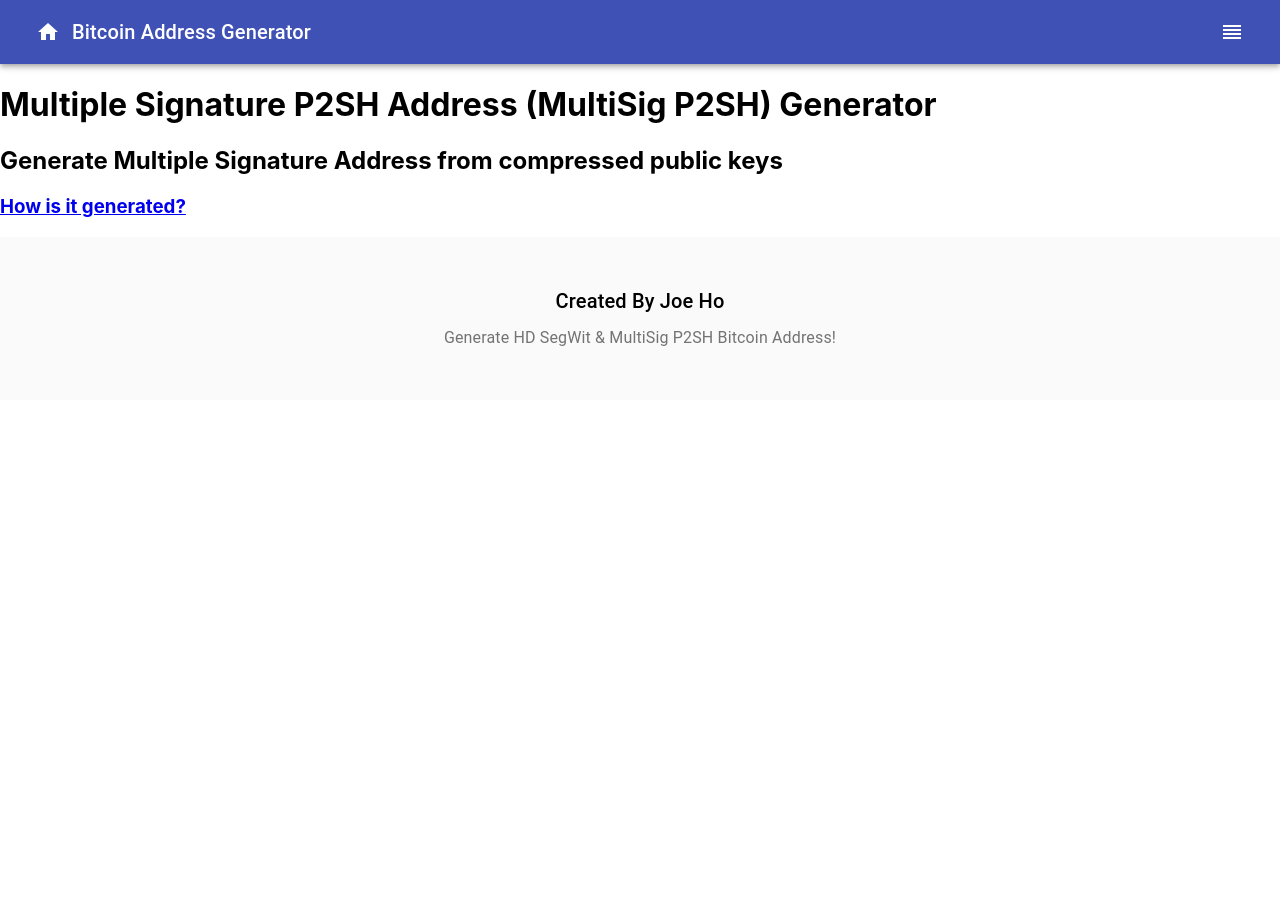
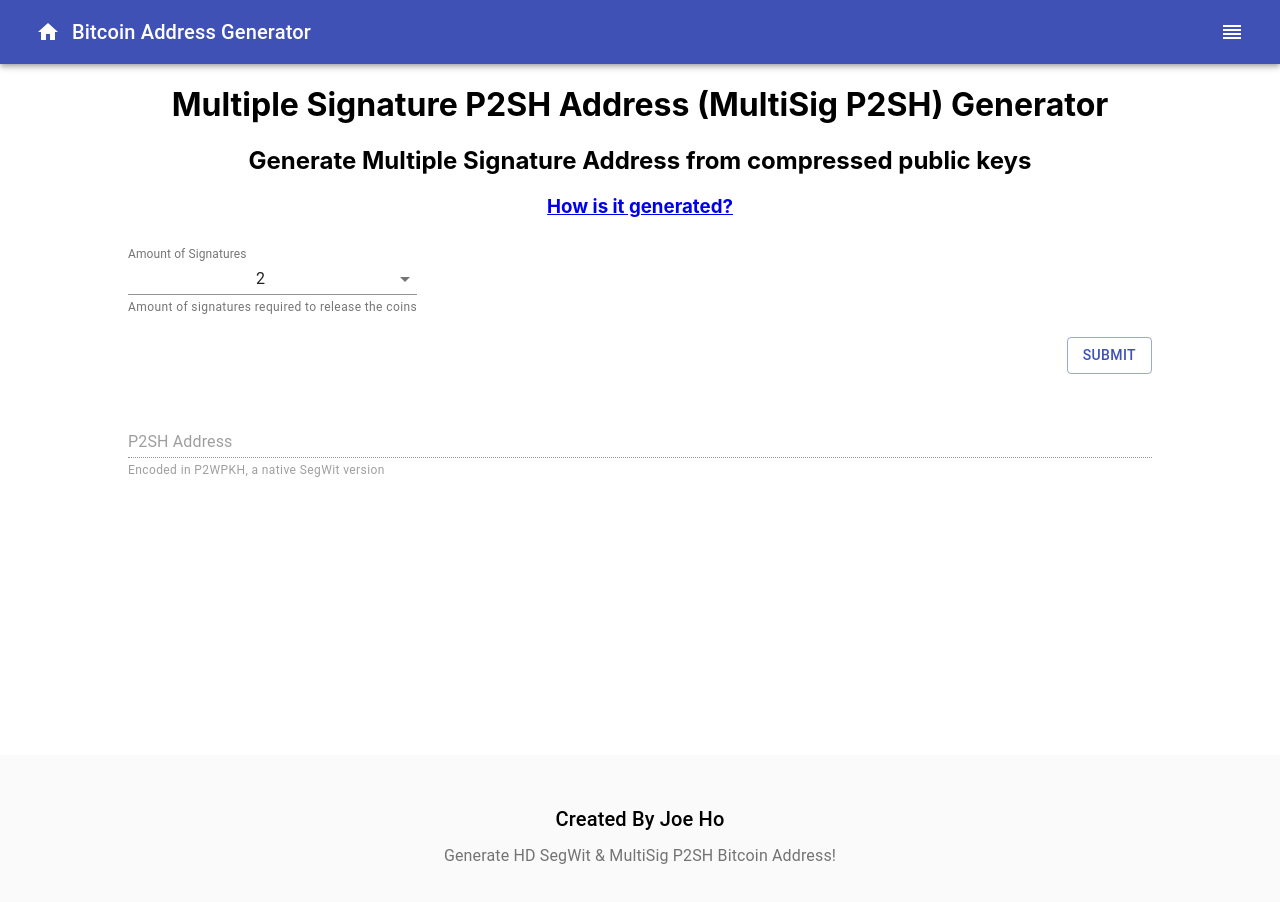
Before and after one commit to JoeHO888/bitcoin-address-generator, a React (Create React App) app: page /multisig-generator in a window 1280 px wide. Shown: the top 902 px of the page. Before the commit the page ends 800 px from the top, so only its background shows below. Built offline with nearby package versions, Linux system fonts and the light colour scheme.

Commit message:
Add controls to MultiSigGenerator

```diff
--- a/src/components/MultiSigGenerator/index.tsx
+++ b/src/components/MultiSigGenerator/index.tsx
@@ -1,10 +1,30 @@
-import React from 'react';
+import React, { useState } from 'react';
+import TextField from '@material-ui/core/TextField';
+import MenuItem from '@material-ui/core/MenuItem';
+import Button from '@material-ui/core/Button';
+import Grid from '@material-ui/core/Grid';
+
 import { routes } from "../../routes";
 
+const signatureNumberOptions = Array.from(Array(21).keys()).slice(1);
+const initialPublicKeyElement = { "valid": true, "value": "" };
+
 const MultiSigGenerator: React.FC = () => {
+    const [address, setAddress] = useState("");
+    const [publicKeyObjArray, setPublicKeyObjArray] = useState([initialPublicKeyElement]);
+    const [signatureNumber, setSignatureNumber] = useState("2");
+
+    const handleChange = (event: React.ChangeEvent<HTMLInputElement>) => {
+        setSignatureNumber(event.target.value);
+    };
+
+    const onSubmit = (event: React.MouseEvent<HTMLElement>) => {
+        event.preventDefault();
+        console.log("Submitted")
+    }
 
     return (
-        <>
+        <div className="generator-form">
             <h1>
                 {routes.multiSig.title}
             </h1>
@@ -16,8 +36,52 @@
                     How is it generated?
                 </a>
             </h3>
-        </>
+            <form noValidate autoComplete="off">
+                <Grid container>
+                    <Grid container className="form-field">
+                        <Grid item >
+                            <TextField
+                                id="standard-select-currency"
+                                select
+                                label="Amount of Signatures"
+                                value={signatureNumber}
+                                onChange={handleChange}
+                                helperText="Amount of signatures required to release the coins">
+                                {signatureNumberOptions.map((option) => (
+                                    <MenuItem key={option} value={option}>
+                                        {option}
+                                    </MenuItem>
+                                ))}
+                            </TextField>
+                        </Grid>
+                    </Grid>
+                    <Grid container className="form-field" alignItems="flex-start" justify="flex-end" direction="row">
+                        <Grid item>
+                            <Button
+                                type="submit"
+                                variant="outlined"
+                                color="primary"
+                                onClick={onSubmit}>
+                                Submit
+                        </Button>
+                        </Grid>
+                    </Grid>
+                    <Grid container className="form-field">
+                        <Grid item xs={12}>
+                            <TextField
+                                disabled
+                                helperText="Encoded in P2WPKH, a native SegWit version"
+                                fullWidth
+                                value={address}
+                                margin="normal"
+                                id="address"
+                                label="P2SH Address" />
+                        </Grid>
+                    </Grid>
+                </Grid>
+            </form>
+        </div>
     )
 }
 
-export { MultiSigGenerator }
+export { MultiSigGenerator };
```
